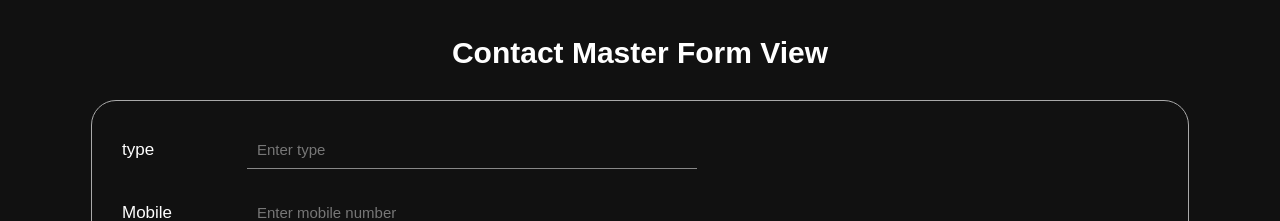
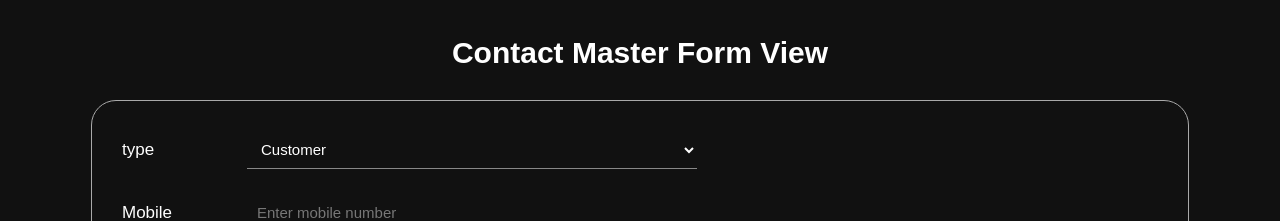
Before and after one commit to Riyaz01devloper/ufas, a React app in the folder frontend/: page /ContactForm in a window 1280 px wide. Shown: the top 221 px of the page. Built offline with nearby package versions, Linux system fonts and the light colour scheme; no server answers; the HTML template or start-up script is replaced by a standard one.

Commit message:
fixed contact form

```diff
--- a/frontend/src/pages/contactForm/contactForm.jsx
+++ b/frontend/src/pages/contactForm/contactForm.jsx
@@ -74,13 +74,15 @@ function ContactForm() {
           {/* Type */}
           <div className={styles.formField}>
             <label>type</label>
-            <input
-              type="text"
+            <select
               name="type"
-              placeholder="Enter type"
               value={formData.type}
               onChange={handleChange}
-            />
+            >
+              <option value="CUSTOMER">Customer</option>
+              <option value="VENDOR">Vendor</option>
+              <option value="BOTH">Both</option>
+            </select>
           </div>
 
           {/* Mobile */}
```
